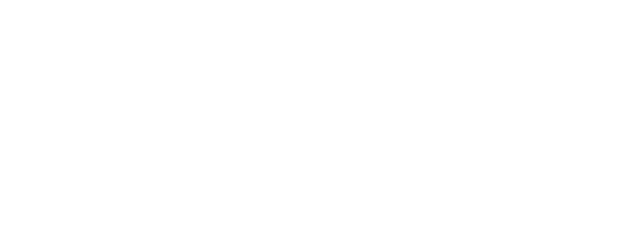
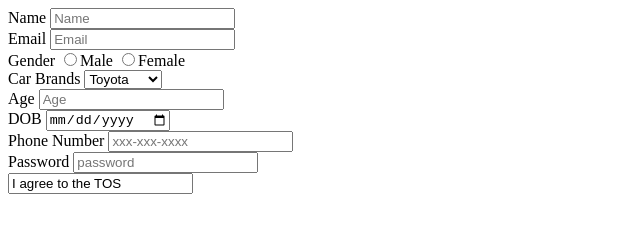
Before and after one commit to acciojob/signup-form-car-Jesal4103, a website: page main.html in a window 1280 px wide. Shown: the whole page, without its empty margins (0-640 px from the left). Drawn offline with Linux system fonts and the light colour scheme.

Commit message:
created a submission

```diff
--- a/main.html
+++ b/main.html
@@ -8,6 +8,42 @@
 
 <body>
 	<!-- the entire body must be written by student -->
+	<form>
+		<label for="name">Name</label>
+		<input type="text" id="name" placeholder="Name">
+		<br>
+		<label for="email">Email</label>
+		<input type="email" id="email" placeholder="Email">
+		<br>
+		<label name="Gender">Gender
+			<input type="radio" value="Male" id="gender_m">Male
+			<input type="radio" value="Female" id="gender_f">Female
+		</label>
+		<br>
+		<label for="cars">Car Brands</label>
+		<select id="cars">
+			<option>Toyota</option>
+			<option>Mahindra</option>
+			<option>Kia</option>
+			<option>Volvo</option>
+		</select>
+		<br>
+		<label for="age">Age</label>
+		<input type="number" id="age" placeholder="Age">
+		<br>
+		<label for="DOB">DOB</label>
+		<input type="date" id="DOB">
+		<br>
+		<label for="tel">Phone Number</label>
+		<input type="tel" id="tel" placeholder="xxx-xxx-xxxx">
+		<br>
+		<label for="password">Password</label>
+		<input type="password" id="password" placeholder="password">
+		<br>
+		<label for="tos">
+			<input type="tos" value="I agree to the TOS" id="checkbox">
+		</label>
+	</form>
     <script type="text/javascript" src="./script.js">
 </script>
 
```
